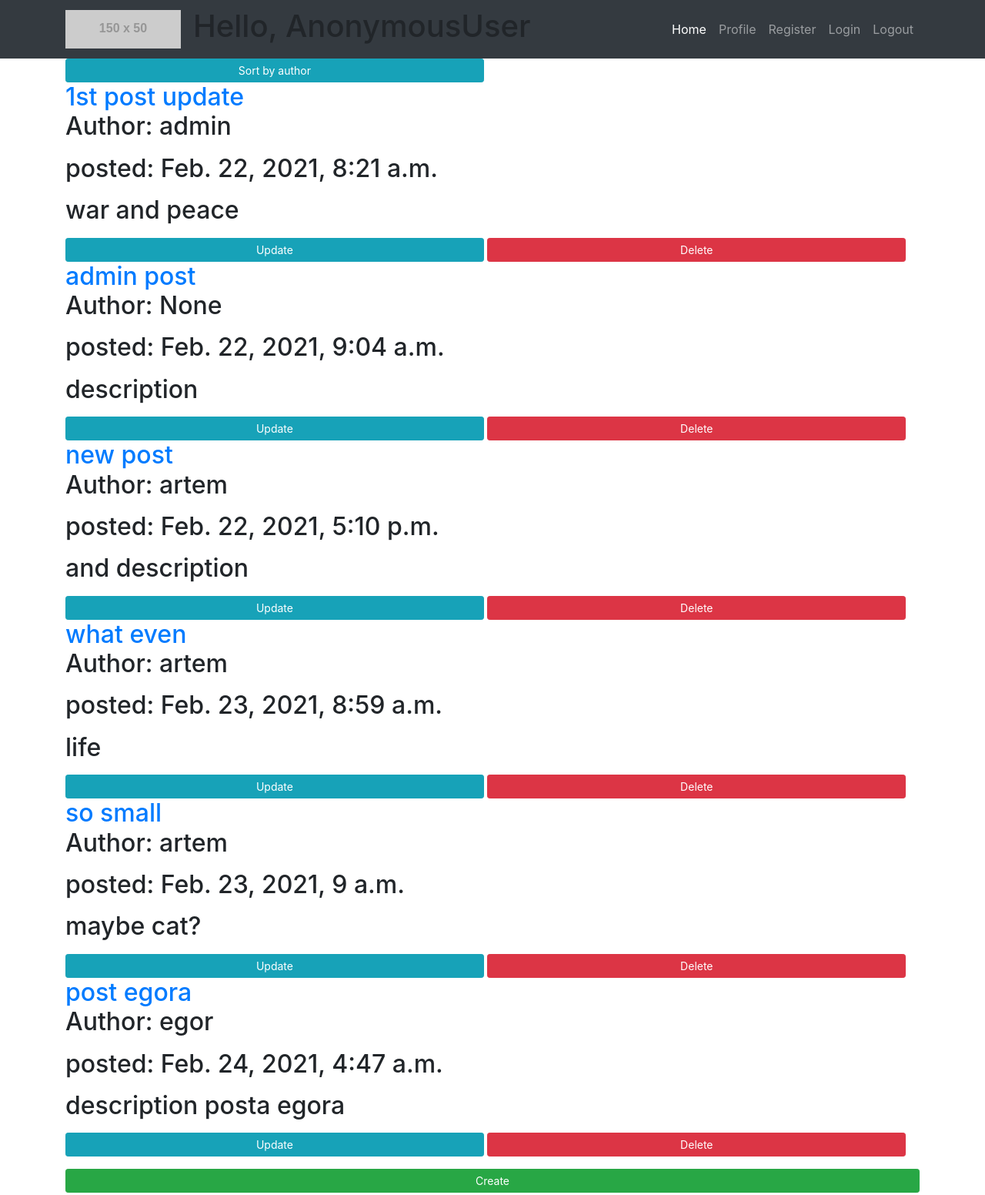
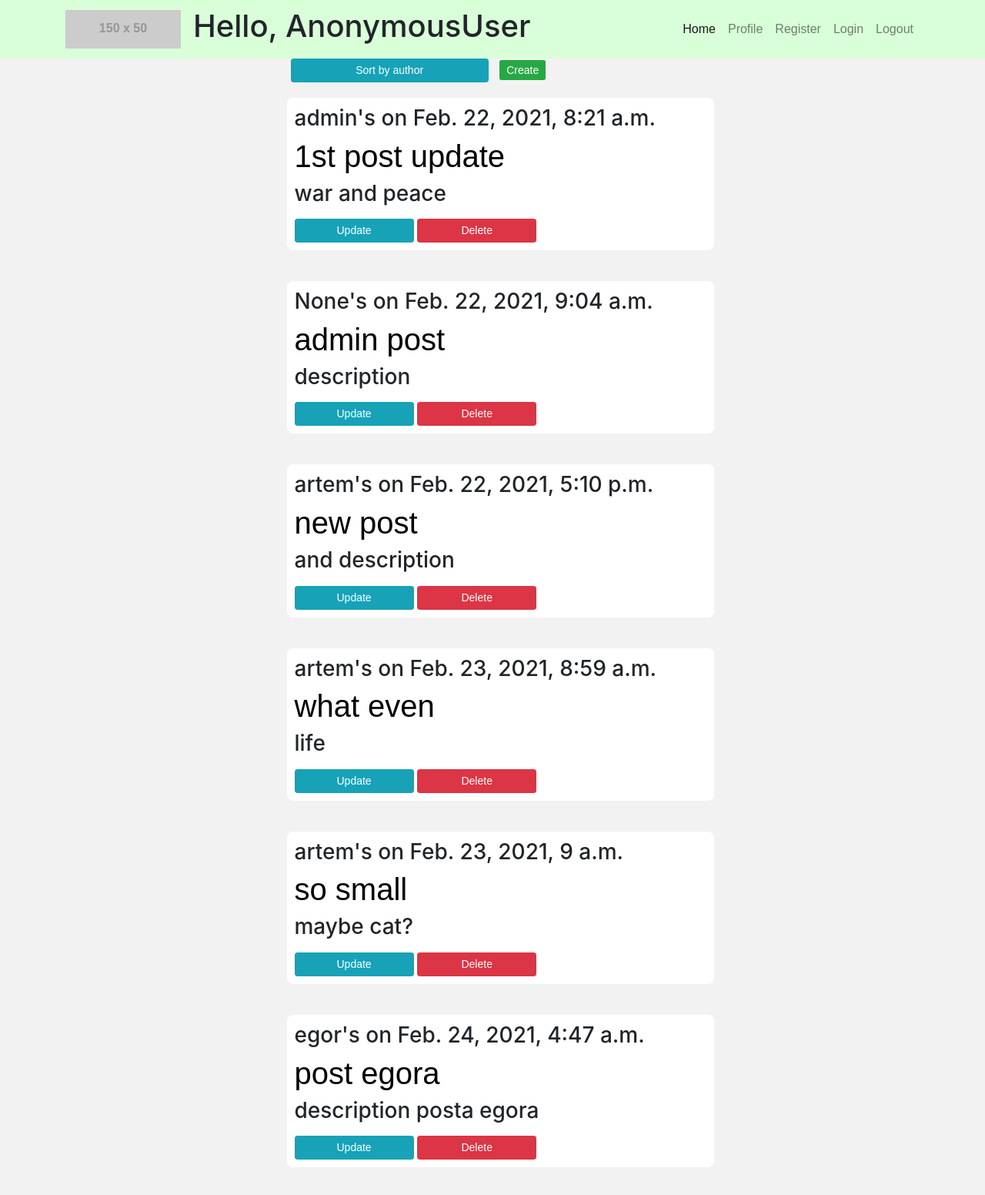
Before and after one commit to SaraFarron/Blog, a Django app: page /blog/order_by_date in a window 1280 px wide. Shown: the whole page at 77% size. Run offline with Django 3.2, Linux system fonts and the light colour scheme; data comes from the database, SQL or seed files in the repository; both versions use the stored data as it was after the commit; grey boxes labelled with a size stand in for pictures from a placeholder-image service; some libraries are stand-ins or nearby versions.

Commit message:
Home page design fix

```diff
--- a/static/css/main.css
+++ b/static/css/main.css
@@ -0,0 +1,23 @@
+body {
+    background-color: #f2f2f2;
+}
+
+
+.post {
+    width: 100%;
+    display: inline-block;
+    margin: 20px 10px 20px 10px;
+    border-radius: 8px;
+    padding: 10px;
+    background-color: white;
+}
+
+a {
+    font-family: Arial, Helvetica, sans-serif;
+    color: black;
+}
+
+.content {
+    width: 50%;
+    margin: 0 auto;
+}
--- a/templates/Blog/base.html
+++ b/templates/Blog/base.html
@@ -15,7 +15,8 @@
 <body>
 
 <!-- Navigation -->
-<nav class="navbar navbar-expand-lg navbar-dark bg-dark static-top">
+<nav class="navbar navbar-expand-lg navbar-light static-top"
+  style="background-color: #d9ffd9;">
   <div class="container">
     <a class="navbar-brand" href="#">
           <img src="http://placehold.it/150x50?text=Logo" alt="">
--- a/templates/index.html
+++ b/templates/index.html
@@ -1,9 +1,8 @@
 {% extends 'Blog/base.html' %}
 {% block content %}
 
-<div class="tasks">
+<div class="content">
     <div class="container">
-    </div>
         {% if request.path == '/blog/' %}
             <a href="{% url 'Blog:home_by_date' %}" class="btn btn-sm btn-info"
             style="width: 49%">Sort by date</a>
@@ -11,24 +10,23 @@
             <a href="{% url 'Blog:home' %}" class="btn btn-sm btn-info"
             style="width: 49%">Sort by author</a>
         {% endif %}
-
+        <a href="{% url 'Blog:create' %}" class="btn btn-sm btn-success"
+    style="width: 50%; margin: 10px; display: inline">Create</a>
+    </div>
     {% for post in posts %}
-    <div class="label">
-    <h2><a href="{% url 'Blog:post' post.id %}">{{ post.name }}</a>
-    <p>Author: {{ post.user }}</p>
-    <p>posted: {{ post.creation_date }}</p>
-        <span>{{ post.description }}</span>
-    </h2>
+        <div class="post">
+            <h3>{{ post.user }}'s on {{ post.creation_date }}</h3>
+            <h1><a href="{% url 'Blog:post' post.id %}">{{ post.name }}</a></h1>
+            <h3>{{ post.description }}</h3>
             <p></p>
             <a href="{% url 'Blog:update' post.id %}" class="btn btn-sm btn-info"
-     style="width: 49%">Update</a>
+                style="width: 29%">Update</a>
             <a href="{% url 'Blog:delete' post.id %}" class="btn btn-sm btn-danger"
-     style="width: 49%">Delete</a>
+                style="width: 29%">Delete</a>
         </div>
     {% endfor %}
 <p></p>
-    <a href="{% url 'Blog:create' %}" class="btn btn-sm btn-success"
-    style="width: 100%">Create</a>
+
 </div>
 
 {% endblock %}
```
Also changed, not shown: db.sqlite3. Lines whose indentation alone changed are shown as unchanged.
